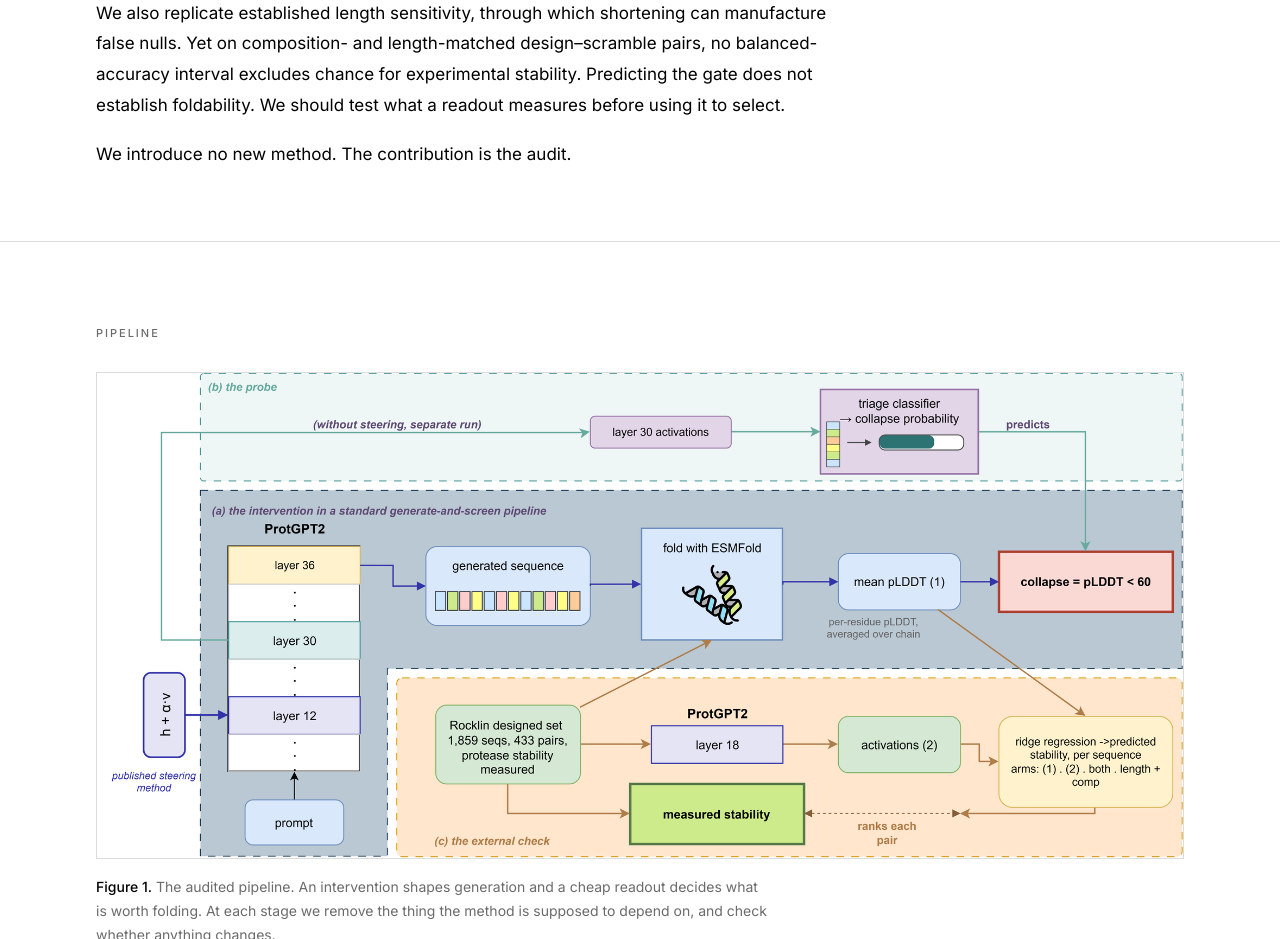
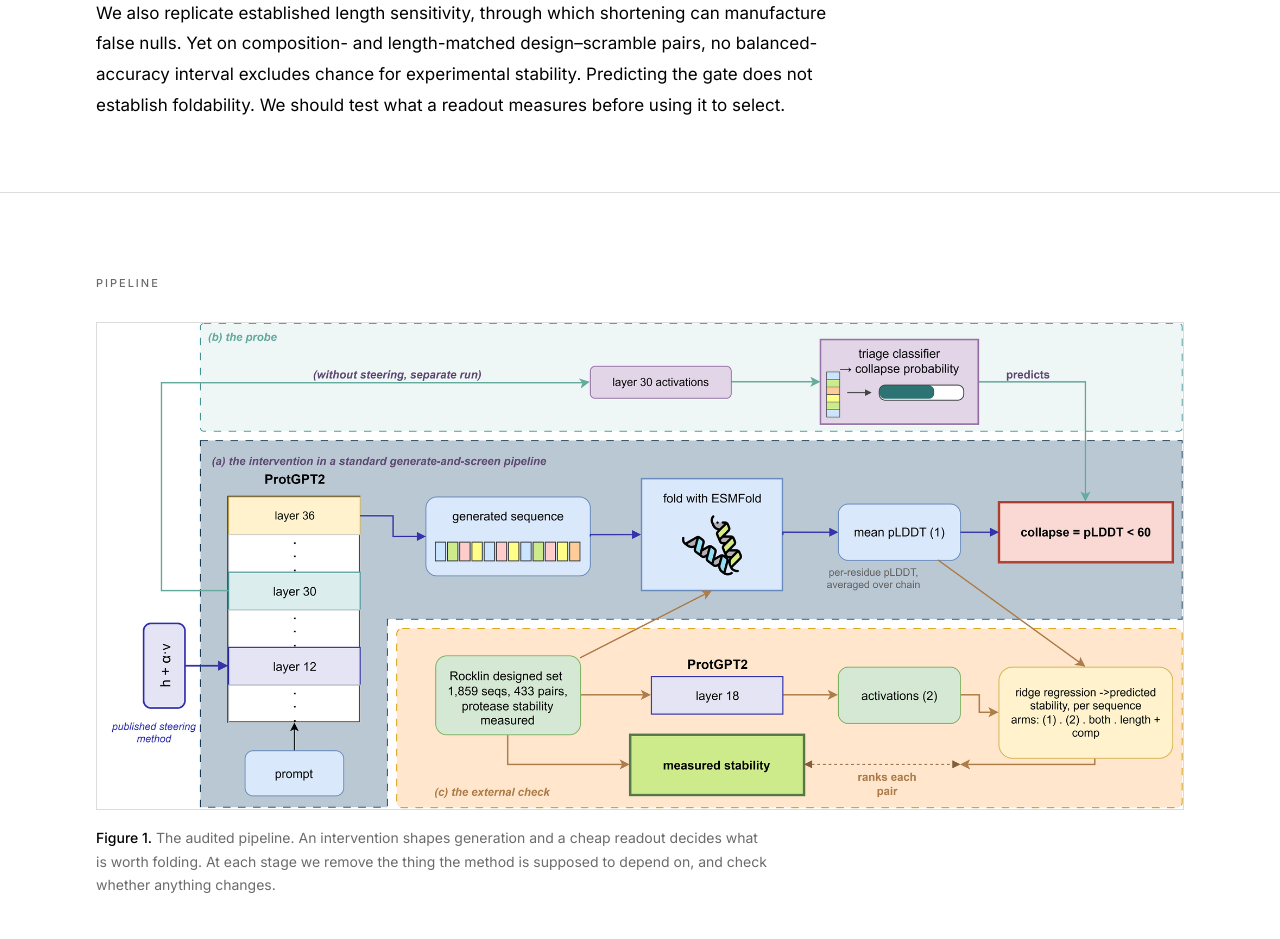
Before and after one commit to paninishah/plm-steering-audit, a plain HTML site: page docs/index.html in a window 1280 px wide. Shown: the part 1300-2239 px from the top of the page. Drawn offline with nearby package versions, Linux system fonts and the light colour scheme.

Commit message:
Drop README framing line from the abstract section

```diff
--- a/docs/index.html
+++ b/docs/index.html
@@ -81,8 +81,6 @@
     <p class="lede">A generate-and-screen pipeline has two moving parts: an intervention that shapes generation, and a cheap readout that decides what is worth folding. We audit one of each.</p>
 
     <p class="prose">Protein generate-and-screen pipelines use interventions and readouts to select candidates, but rarely test whether these track their intended targets. We audit published repetition steering, ESMFold confidence, and an activation readout. Steering preserves confidence at its operating point, but a fitted cliff follows at &alpha;<sub>50</sub>&nbsp;=&nbsp;1.240&times; (sweep's own control: 64.0%). Direction matters at moderate matched-norm push, but not at saturation. Unsteered generator activations predict the confidence gate (ROC-AUC 0.786&nbsp;&plusmn;&nbsp;0.004), supporting cost-aware, model-specific triage. We also replicate established length sensitivity, through which shortening can manufacture false nulls. Yet on composition- and length-matched design&ndash;scramble pairs, no balanced-accuracy interval excludes chance for experimental stability. Predicting the gate does not establish foldability. We should test what a readout measures before using it to select.</p>
-
-    <p class="prose">We introduce no new method. The contribution is the audit.</p>
   </div>
 </section>
 
```
